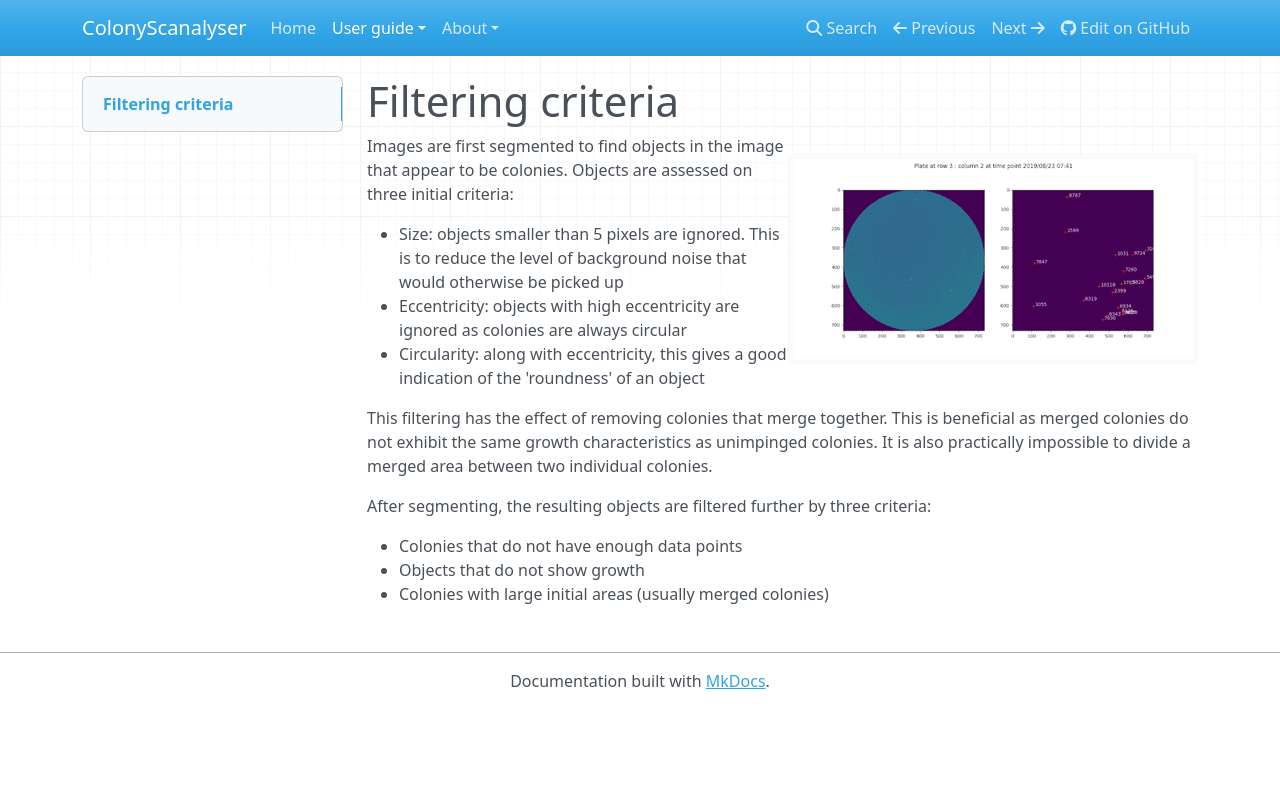
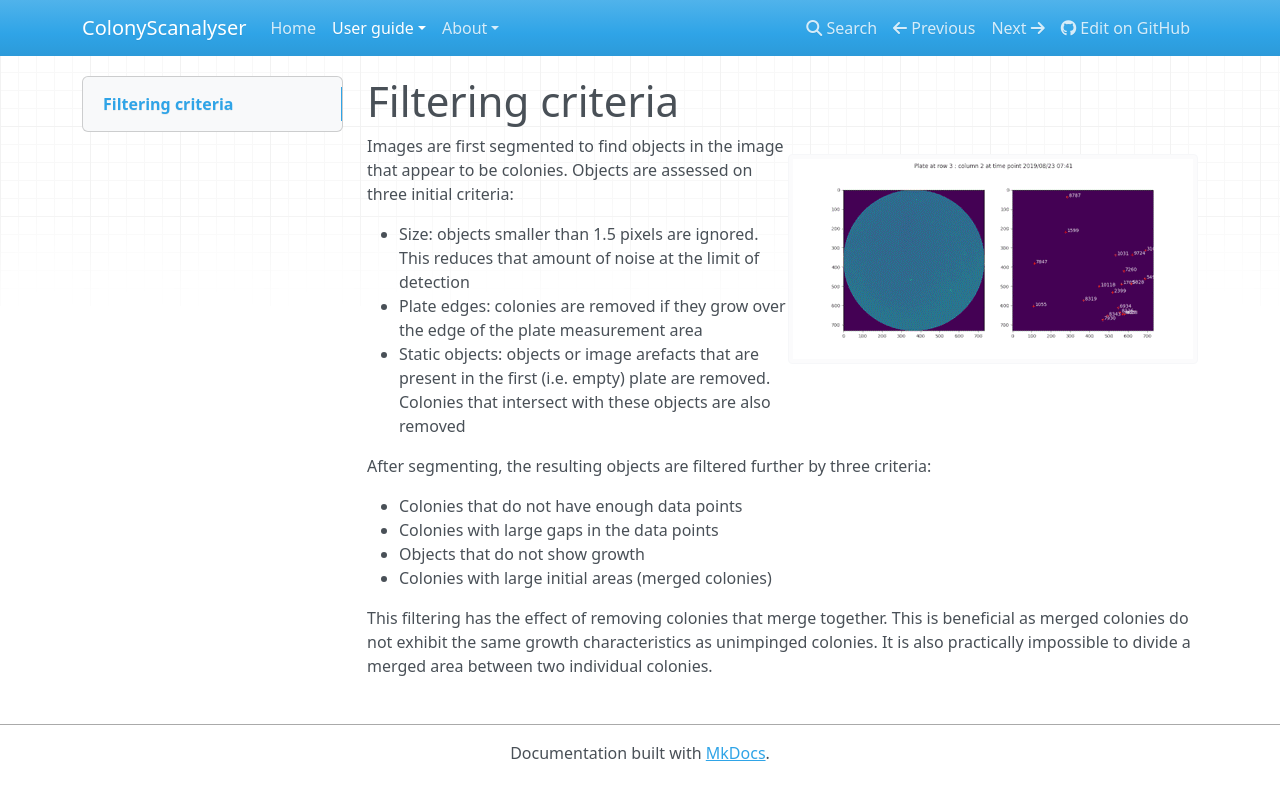
Before and after one commit to Erik-White/ColonyScanalyser, an MkDocs documentation site: the page built from docs/colony_filtering.md, in a window 1280 px wide. Shown: the top 800 px of the page. Built offline with MkDocs 1.6.1, drawn with Linux system fonts in a browser that asks for light colours; nearby versions of some CDN libraries.

Commit message:
Update documentation

```diff
--- a/docs/colony_filtering.md
+++ b/docs/colony_filtering.md
@@ -2,14 +2,15 @@
 <img align="right" src="../images/plate_timelapse_tiny.gif">
 Images are first segmented to find objects in the image that appear to be colonies. Objects are assessed on three initial criteria:
 
-- Size: objects smaller than 5 pixels are ignored. This is to reduce the level of background noise that would otherwise be picked up
-- Eccentricity: objects with high eccentricity are ignored as colonies are always circular
-- Circularity: along with eccentricity, this gives a good indication of the 'roundness' of an object
-
-This filtering has the effect of removing colonies that merge together. This is beneficial as merged colonies do not exhibit the same growth characteristics as unimpinged colonies. It is also practically impossible to divide a merged area between two individual colonies.
+- Size: objects smaller than 1.5 pixels are ignored. This reduces that amount of noise at the limit of detection
+- Plate edges: colonies are removed if they grow over the edge of the plate measurement area
+- Static objects: objects or image arefacts that are present in the first (i.e. empty) plate are removed. Colonies that intersect with these objects are also removed
 
 After segmenting, the resulting objects are filtered further by three criteria:
 
 - Colonies that do not have enough data points
+- Colonies with large gaps in the data points
 - Objects that do not show growth
-- Colonies with large initial areas (usually merged colonies)
+- Colonies with large initial areas (merged colonies)
+
+This filtering has the effect of removing colonies that merge together. This is beneficial as merged colonies do not exhibit the same growth characteristics as unimpinged colonies. It is also practically impossible to divide a merged area between two individual colonies.
```
Also changed, not shown: docs/CHANGELOG.md (+7 -0 lines), docs/example_output.md (+4 -4 lines).
